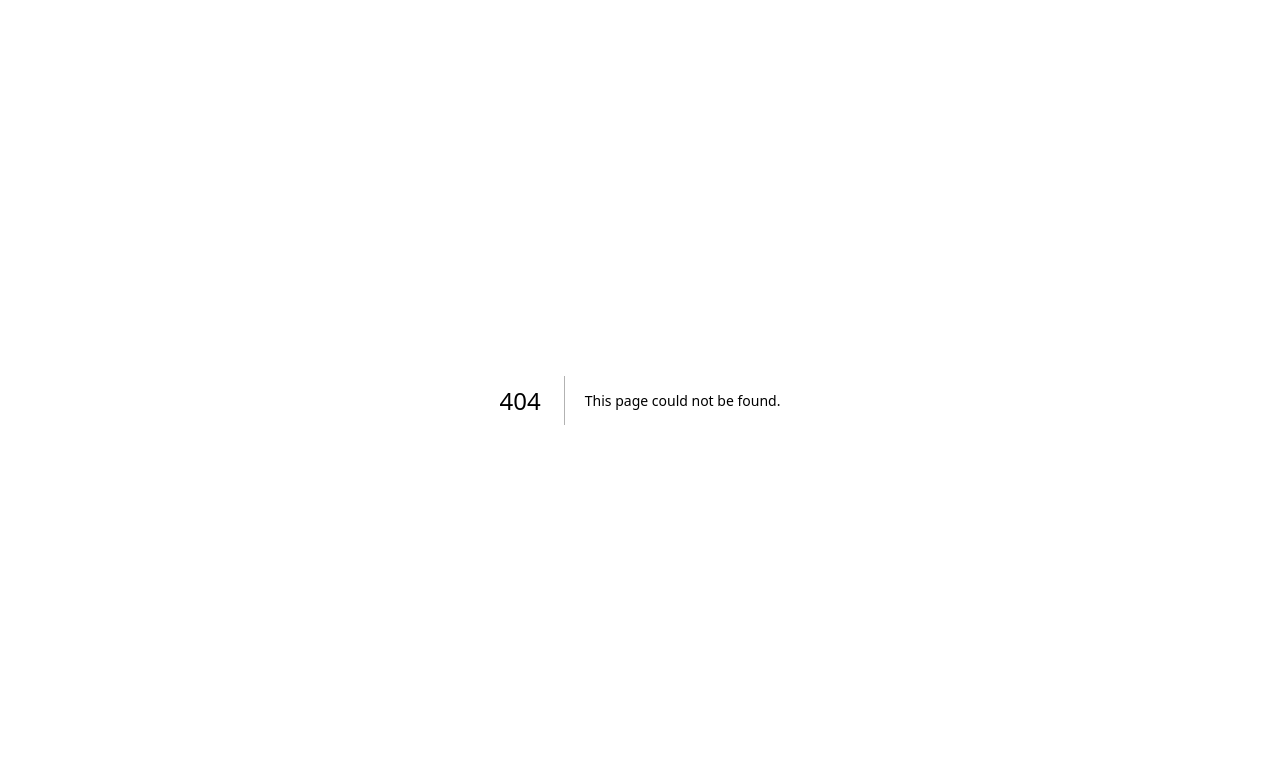
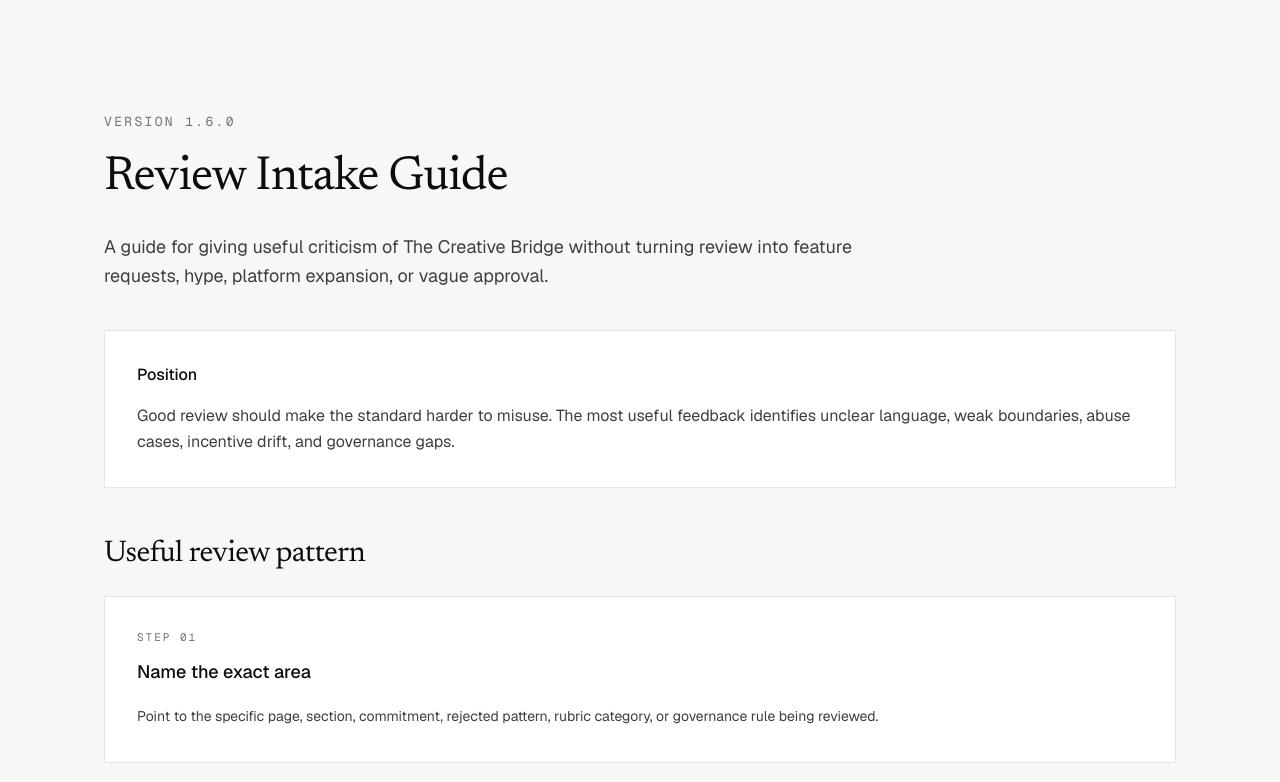
Before and after one commit to zacharymplace/creative-bridge, a Next.js app: page /review-intake in a window 1280 px wide. Before the commit this address had no page. Shown: the top 782 px of the page. Built offline with nearby package versions, Linux system fonts and the light colour scheme.

Commit message:
Add review intake guide

```diff
--- a/package.json
+++ b/package.json
@@ -1,6 +1,6 @@
 {
   "name": "creative-bridge",
-  "version": "1.5.0",
+  "version": "1.6.0",
   "private": true,
   "scripts": {
     "prebuild": "node scripts/sync-public-assets.mjs",
--- a/scripts/qa-static-export.mjs
+++ b/scripts/qa-static-export.mjs
@@ -44,6 +44,9 @@ const requiredFiles = [
   "docs/releases/v1.3.0.md",
   "docs/releases/v1.4.0.md",
   "docs/releases/v1.5.0.md",
+  "docs/releases/v1.6.0.md",
+  "docs/review/review-intake-guide.md",
+  "review-intake.html",
   "docs/stress-tests/governance-stress-tests.md",
   "stress-tests.html",
   "docs/incentive-drift-map.md",
--- a/scripts/sync-public-assets.mjs
+++ b/scripts/sync-public-assets.mjs
@@ -36,6 +36,8 @@ const markdownFiles = [
   "releases/v1.3.0.md",
   "releases/v1.4.0.md",
   "releases/v1.5.0.md",
+  "releases/v1.6.0.md",
+  "review/review-intake-guide.md",
   "stress-tests/governance-stress-tests.md",
   "incentive-drift-map.md",
   "abuse-case-library.md",
--- /dev/null
+++ b/src/app/review-intake/page.tsx
@@ -0,0 +1,99 @@
+import Link from "next/link";
+
+import { reviewIntakeGuide } from "@/content/review-intake/review-intake";
+
+export default function ReviewIntakePage() {
+  return (
+    <main>
+      <section className="cb-container cb-section-y">
+        <p className="font-mono text-[13px] uppercase tracking-[0.18em] text-[var(--cb-muted)]">
+          Version {reviewIntakeGuide.version}
+        </p>
+
+        <h1 className="cb-display mt-4 max-w-4xl text-4xl tracking-tight text-[var(--cb-ink)] sm:text-5xl sm:leading-tight">
+          {reviewIntakeGuide.title}
+        </h1>
+
+        <p className="mt-6 max-w-3xl text-lg leading-relaxed text-[var(--cb-body)]">
+          {reviewIntakeGuide.summary}
+        </p>
+
+        <div className="mt-10 border border-[var(--cb-border)] bg-[var(--cb-surface)] p-6 sm:p-8">
+          <h2 className="text-base font-medium text-[var(--cb-ink)]">
+            Position
+          </h2>
+          <p className="mt-4 text-base leading-relaxed text-[var(--cb-body)]">
+            {reviewIntakeGuide.position}
+          </p>
+        </div>
+
+        <section className="mt-12">
+          <h2 className="cb-display text-3xl text-[var(--cb-ink)]">
+            Useful review pattern
+          </h2>
+
+          <div className="mt-6 grid gap-5">
+            {reviewIntakeGuide.usefulReview.map((item, index) => (
+              <article
+                key={item.title}
+                className="border border-[var(--cb-border)] bg-[var(--cb-surface)] p-6 sm:p-8"
+              >
+                <p className="font-mono text-[11px] uppercase tracking-[0.18em] text-[var(--cb-muted)]">
+                  Step {String(index + 1).padStart(2, "0")}
+                </p>
+                <h3 className="mt-3 text-lg font-medium text-[var(--cb-ink)]">
+                  {item.title}
+                </h3>
+                <p className="mt-4 text-sm leading-7 text-[var(--cb-body)]">
+                  {item.body}
+                </p>
+              </article>
+            ))}
+          </div>
+        </section>
+
+        <section className="mt-12 grid gap-8 lg:grid-cols-2">
+          <div className="border border-[var(--cb-border)] bg-[var(--cb-surface)] p-6 sm:p-8">
+            <h2 className="cb-display text-3xl text-[var(--cb-ink)]">
+              Ask these questions
+            </h2>
+            <ul className="mt-6 space-y-4 text-sm leading-7 text-[var(--cb-body)]">
+              {reviewIntakeGuide.prompts.map((item) => (
+                <li key={item}>— {item}</li>
+              ))}
+            </ul>
+          </div>
+
+          <div className="border border-[var(--cb-border)] bg-[var(--cb-surface)] p-6 sm:p-8">
+            <h2 className="text-base font-medium text-[var(--cb-ink)]">
+              Avoid
+            </h2>
+            <ul className="mt-5 space-y-3 text-sm leading-relaxed text-[var(--cb-body)]">
+              {reviewIntakeGuide.avoid.map((item) => (
+                <li key={item}>— {item}</li>
+              ))}
+            </ul>
+          </div>
+        </section>
+
+        <section className="mt-12">
+          <h2 className="cb-display text-3xl text-[var(--cb-ink)]">
+            Review materials
+          </h2>
+
+          <div className="mt-6 grid gap-4 md:grid-cols-2">
+            {reviewIntakeGuide.links.map((link) => (
+              <Link
+                key={link.href}
+                href={link.href}
+                className="border border-[var(--cb-border)] bg-[var(--cb-surface)] p-5 text-sm text-[var(--cb-body)] underline-offset-4 hover:underline"
+              >
+                {link.label}
+              </Link>
+            ))}
+          </div>
+        </section>
+      </section>
+    </main>
+  );
+}
--- /dev/null
+++ b/src/content/review-intake/review-intake.ts
@@ -0,0 +1,63 @@
+export const reviewIntakeGuide = {
+  title: "Review Intake Guide",
+  version: "1.6.0",
+  summary:
+    "A guide for giving useful criticism of The Creative Bridge without turning review into feature requests, hype, platform expansion, or vague approval.",
+  position:
+    "Good review should make the standard harder to misuse. The most useful feedback identifies unclear language, weak boundaries, abuse cases, incentive drift, and governance gaps.",
+  usefulReview: [
+    {
+      title: "Name the exact area",
+      body:
+        "Point to the specific page, section, commitment, rejected pattern, rubric category, or governance rule being reviewed.",
+    },
+    {
+      title: "Identify the risk",
+      body:
+        "Describe how the language could be misused, misunderstood, weakened, or routed around.",
+    },
+    {
+      title: "Separate clarity from preference",
+      body:
+        "A review should distinguish between unclear standards and personal disagreement with the project direction.",
+    },
+    {
+      title: "Suggest a bounded change",
+      body:
+        "Offer specific wording, structure, examples, or guardrails that improve the standard without expanding platform capability.",
+    },
+    {
+      title: "Check against core commitments",
+      body:
+        "Explain whether the change preserves human direction, disclosure, credit clarity, consent boundaries, and non-platform discipline.",
+    },
+  ],
+  avoid: [
+    "feature requests",
+    "marketplace ideas",
+    "growth tactics",
+    "creator monetization requests",
+    "AI asset hosting requests",
+    "certification requests",
+    "vague approval",
+    "general AI debate detached from the standard",
+  ],
+  prompts: [
+    "Where could this standard be abused?",
+    "Where does the language create loopholes?",
+    "Where might a creator overstate human involvement?",
+    "Where might a collaborator be pressured or implied?",
+    "Where could review become fake certification?",
+    "Where could monetization distort the standard?",
+    "Where does the project need a clearer no?",
+  ],
+  links: [
+    { label: "Public Review", href: "/review" },
+    { label: "Abuse Case Library", href: "/abuse-cases" },
+    { label: "Incentive Drift Map", href: "/incentive-drift" },
+    { label: "Stress Tests", href: "/stress-tests" },
+    { label: "Review Rubric", href: "/review-rubric" },
+    { label: "Rejected Patterns", href: "/rejected-patterns" },
+    { label: "Change Proposal Template", href: "/docs/review/change-proposal-template.md" },
+  ],
+} as const;
--- a/src/content/site-copy.ts
+++ b/src/content/site-copy.ts
@@ -162,6 +162,7 @@ export const footerCopy = {
   { label: "Abuse Cases", href: "/abuse-cases" },
   { label: "Incentive Drift", href: "/incentive-drift" },
   { label: "Stress Tests", href: "/stress-tests" },
+  { label: "Review Intake", href: "/review-intake" },
   { label: "Submit", href: "/submit" },
   { label: "Collaborate", href: "/collaborate" },
   { label: "Trust", href: "/trust" },
@@ -174,6 +175,7 @@ export const footerCopy = {
   { label: "Abuse Cases", href: "/abuse-cases" },
   { label: "Incentive Drift", href: "/incentive-drift" },
   { label: "Stress Tests", href: "/stress-tests" },
+  { label: "Review Intake", href: "/review-intake" },
     { label: "Standard", href: "/standard" },
     { label: "Manifesto", href: "/manifesto" },
   ] as const,
```
Also changed, not shown: 2 other files (tests, documents, lock files or other folders).
